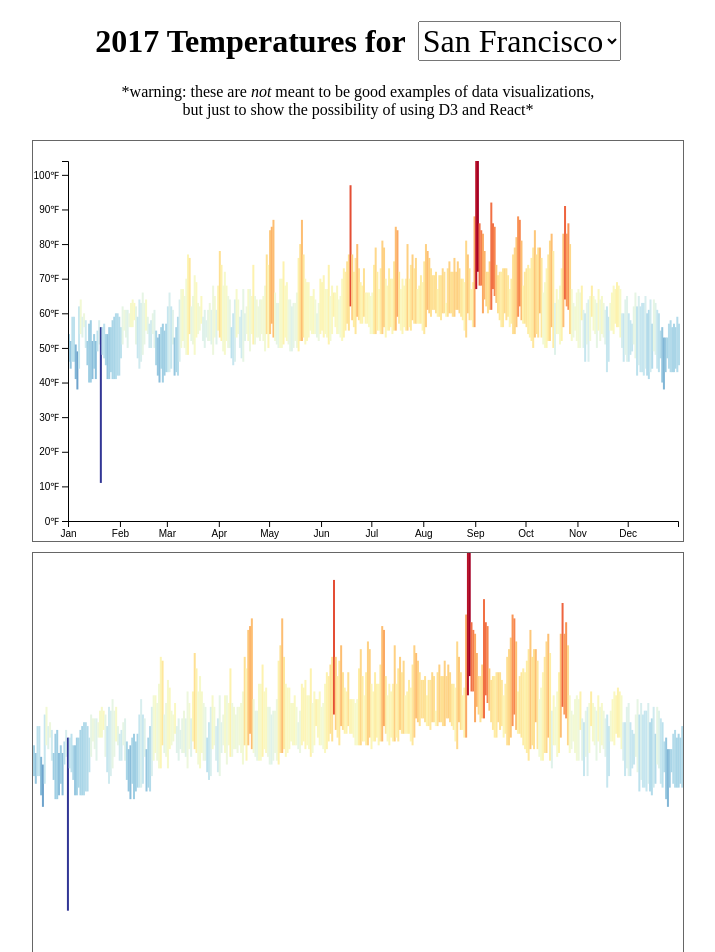
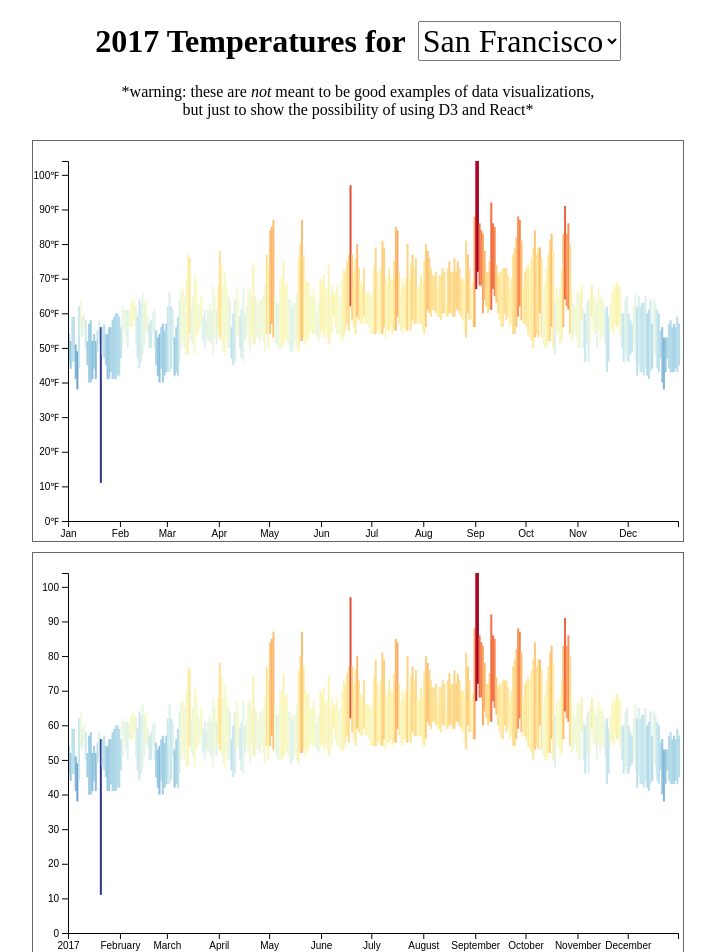
Before and after one commit to faltherr/d3-and-react-simple-examples, a React (Create React App) app in the folder react-d3-example-bars/: page / in a window 1280 px wide. Shown: the top 952 px of the page, without its empty margins (282-997 px from the left). Built offline with nearby package versions, Linux system fonts and the light colour scheme; the HTML template or start-up script is replaced by a standard one.

Commit message:
SImple transition managed by d3

```diff
--- a/react-d3-example-bars/src/visualizations/Chart.js
+++ b/react-d3-example-bars/src/visualizations/Chart.js
@@ -7,8 +7,13 @@ const margin = { top: 20, right: 5, bottom: 20, left: 35 };
 
 class Chart extends Component {
   state = {
-    bars: []
+    bars: [],
+    xScale: ''
   };
+
+  xAxis = d3.axisBottom()
+  yAxis = d3.axisLeft()
+    // .scale(yScale)
 
   static getDerivedStateFromProps(nextProps, prevState) {
     const { data } = nextProps;
@@ -17,11 +22,11 @@ class Chart extends Component {
     let tempExtent = d3.extent(data, d=>d.high)
     let xScale = d3.scaleTime()
       .domain(d3.extent(data, d=> d.date))
-      .range([0, width])
+      .range([margin.left, width - margin.right])
 
     let yScale = d3.scaleLinear()
       .domain([Math.min(tempExtent[0], 0), tempExtent[1]])
-      .range([height,0])
+      .range([height - margin.bottom,margin.top])
 
     let colorScale = d3.scaleSequential()
       .domain(d3.extent(data, d => d.avg).reverse())
@@ -35,16 +40,41 @@ class Chart extends Component {
         fill: colorScale(el.avg)
       }
     })
-    return {bars}
+    return {bars, xScale, yScale}
+  }
+
+  componentDidUpdate(){
+    // D3 draws our axis
+    this.xAxis.scale(this.state.xScale)
+    d3.select(this.refs.xAxis).call(this.xAxis)
+    this.yAxis.scale(this.state.yScale)
+    d3.select(this.refs.yAxis).call(this.yAxis)
+
+    // D3 transitions animating y height and fill
+    d3.select(this.refs.bars)
+      .selectAll('rect')
+      .data(this.state.bars)
+      .transition()
+      .attr('y', d=> d.y)
+      .attr('height', d=> d.height)
+      .attr('fill', d=> d.fill)
   }
 
   render() {
     console.log(this.state.bars)
     return (
       <svg width={width} height={height}>
-        {this.state.bars.map(bar=>{
-          return <rect x={bar.x} y={bar.y} width={2} height={bar.height} fill={bar.fill}/>
-        })}
+        <g ref="bars">
+          {this.state.bars.map((bar,i)=>{
+            // return <rect key={i} x={bar.x} y={bar.y} width={2} height={bar.height} fill={bar.fill}/>
+            // To animate bars in react we want to make sure that d3 does not control the same things that React does
+            // Here we drop y fill and height because our d3 transition calculation will handle this part of the DOM
+            return <rect key={i} x={bar.x} width={2}/>
+          })}
+        </g>
+        <g ref='xAxis' transform={`translate(0,${height-margin.bottom})`}/>
+        <g ref='yAxis' transform={`translate(${margin.left})`}/>
+
       </svg>
       );
   }
```
